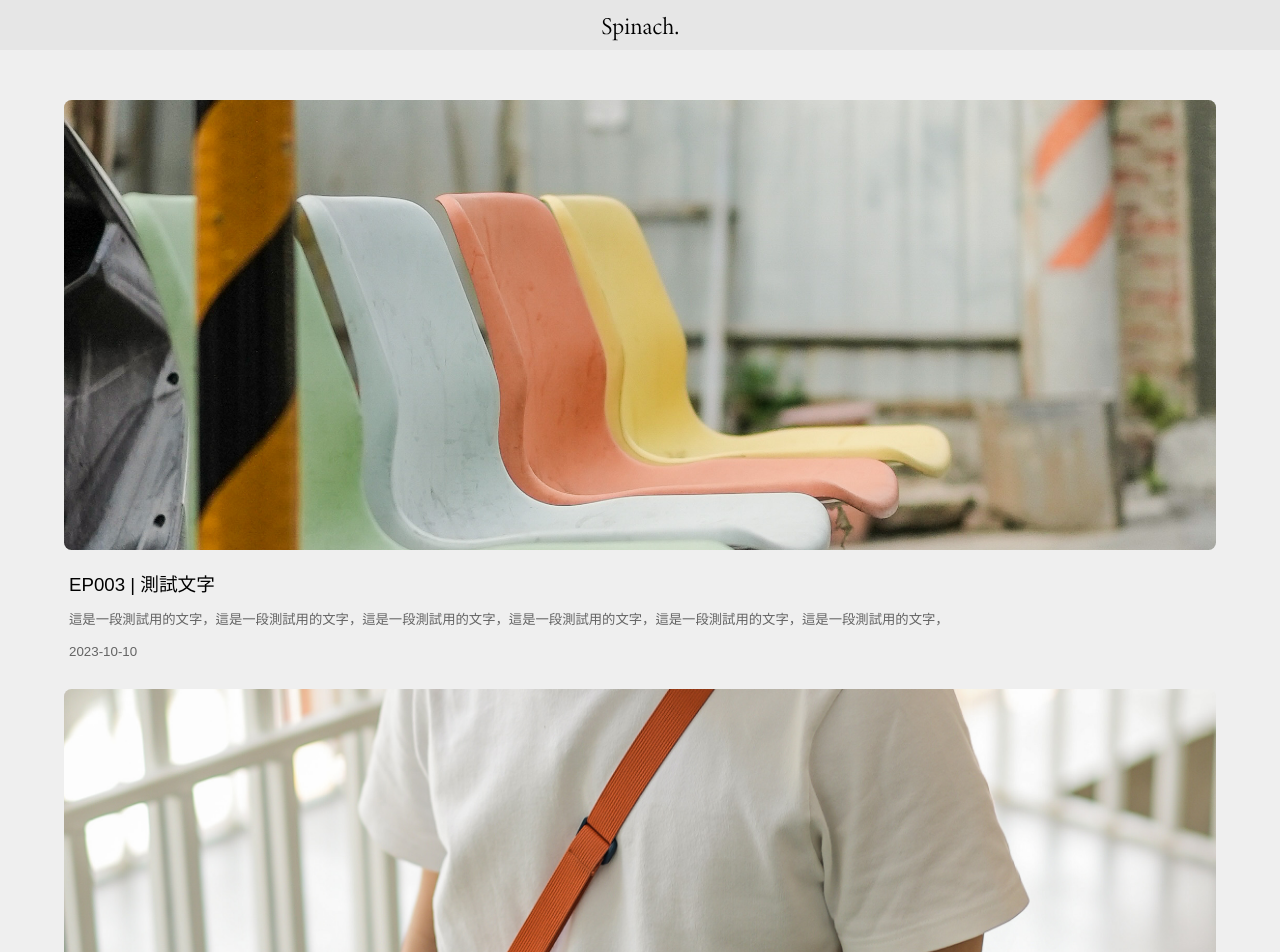
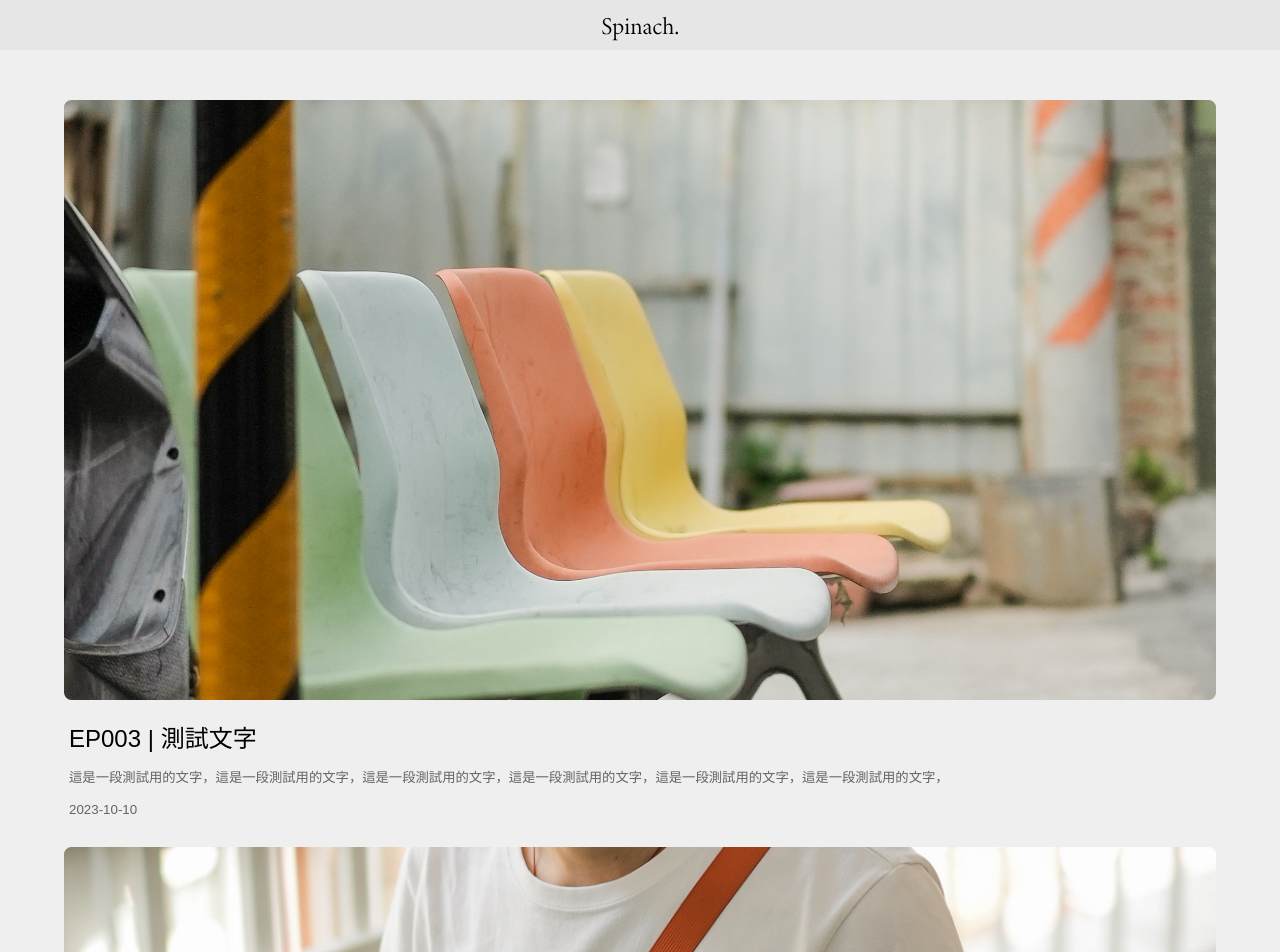
Before and after one commit to alphabart56/expt, a PHP site: page / in a window 1280 px wide. Shown: the top 952 px of the page. Run offline with PHP 8.4, Linux system fonts and the light colour scheme; some web fonts are replaced.

Commit message:
Update style.css

```diff
--- a/style.css
+++ b/style.css
@@ -102,9 +102,12 @@ body{
 
 
 
-@media (min-width:720px){
+@media (min-width:1000px){
     .article_pic{
-        height: 450px
+        height: 600px
+    }
+    .article_topic{
+        font-size: 1.5rem;
     }
 
 }
```
